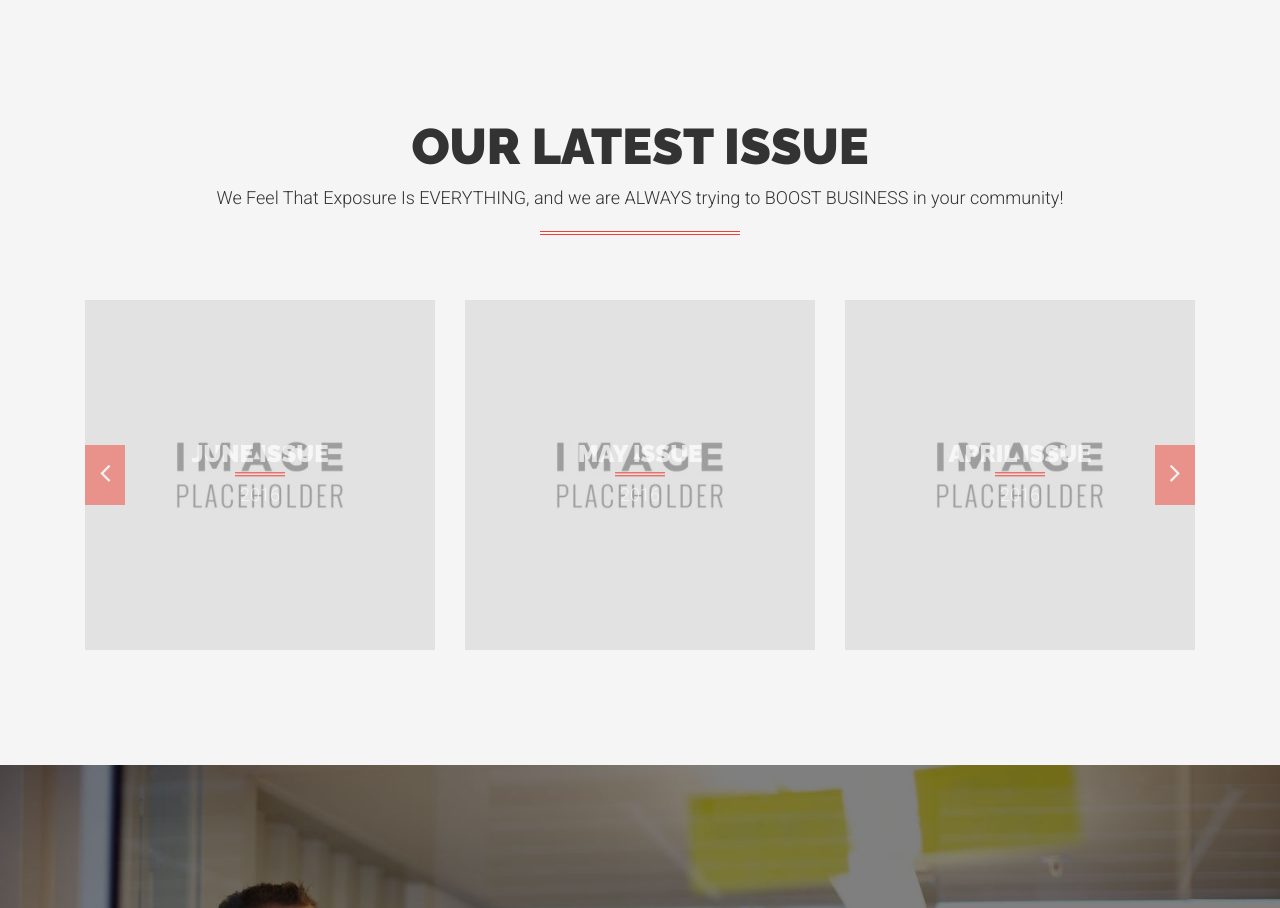
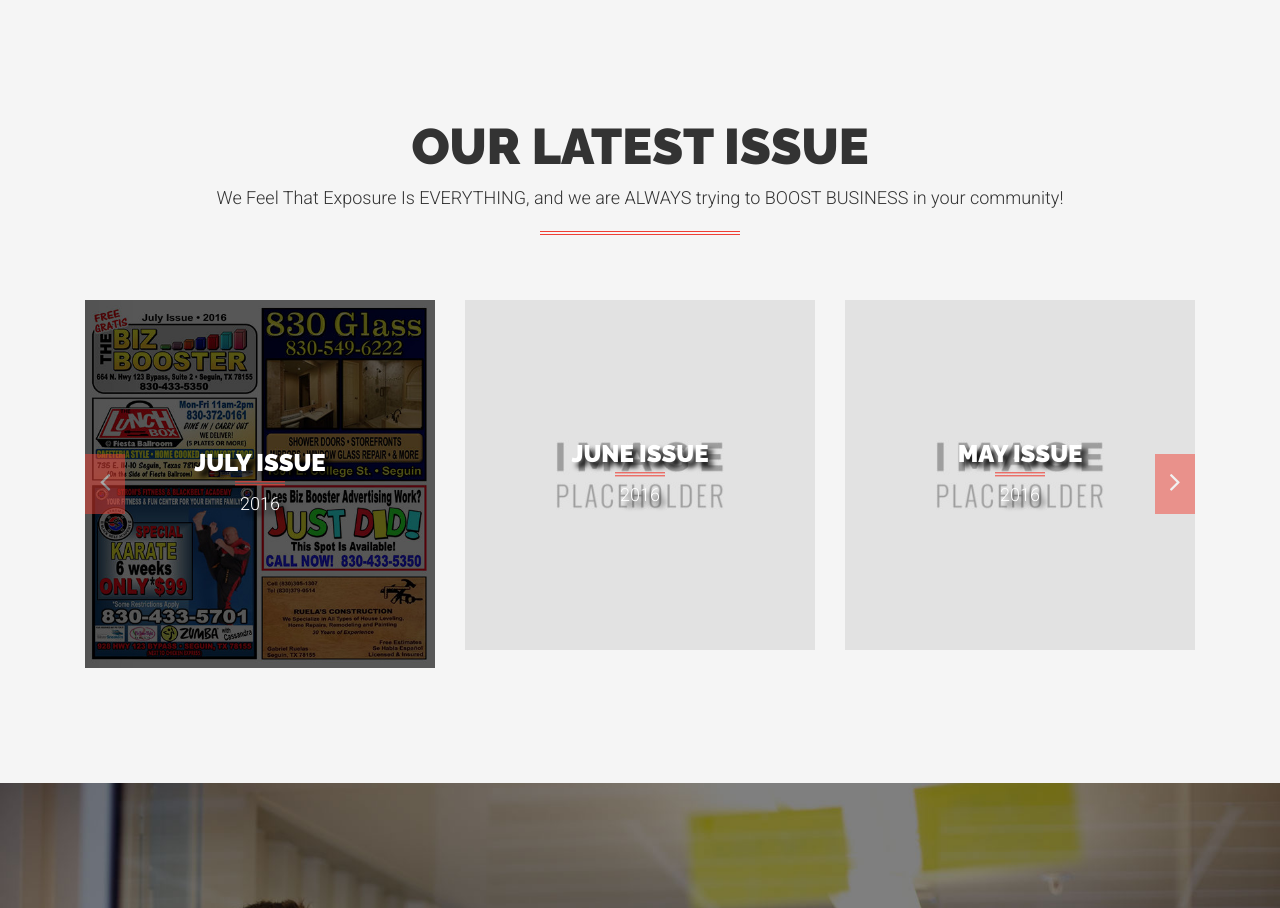
Before and after one commit to kevinthecyborg/bizbooster, a PHP site: page / in a window 1280 px wide. Shown: the part 1370-2278 px from the top of the page. Run offline with PHP 8.4, Linux system fonts and the light colour scheme.

Commit message:
added image for july 2016 issue and connected the mailchimp signup form

```diff
--- a/assets/css/custom/custom.css
+++ b/assets/css/custom/custom.css
@@ -35,3 +35,8 @@
   border: none;
   color: #ef4035;
 }
+
+.about-carousel .item .caption {
+  color: #fff;
+  text-shadow: 5px 5px 5px #000;
+}
--- a/index.html
+++ b/index.html
@@ -160,8 +160,18 @@
 					<div class="col-lg-12">
 						<div class="about-carousel">
 							<div class="item">
+								<a href="https://joom.ag/DHJQ" target="_blank">
+									<img src="assets/img/issues/july2016.jpg" class="img-responsive" alt="">
+									<div class="caption">
+										<h3>July Issue</h3>
+										<hr class="colored">
+										<p>2016</p>
+									</div>
+								</a>
+							</div>
+							<div class="item">
 								<img src="assets/img/people/placeholder.jpg" class="img-responsive" alt="">
-								<div class="caption">
+                <div class="caption">
 									<h3>June Issue</h3>
 									<hr class="colored">
 									<p>2016</p>
@@ -169,7 +179,7 @@
 							</div>
 							<div class="item">
 								<img src="assets/img/people/placeholder.jpg" class="img-responsive" alt="">
-                <div class="caption">
+								<div class="caption">
 									<h3>May Issue</h3>
 									<hr class="colored">
 									<p>2016</p>
@@ -177,16 +187,8 @@
 							</div>
 							<div class="item">
 								<img src="assets/img/people/placeholder.jpg" class="img-responsive" alt="">
-								<div class="caption">
+                <div class="caption">
 									<h3>April Issue</h3>
-									<hr class="colored">
-									<p>2016</p>
-								</div>
-							</div>
-							<div class="item">
-								<img src="assets/img/people/placeholder.jpg" class="img-responsive" alt="">
-                <div class="caption">
-									<h3>March Issue</h3>
 									<hr class="colored">
 									<p>2016</p>
 								</div>
@@ -398,7 +400,7 @@
 						<!-- MailChimp Signup Form -->
 						<div id="mc_embed_signup">
 							<!-- Replace the form action in the line below with your MailChimp embed action! For more informatin on how to do this please visit the Docs! -->
-							<form role="form" action="//startbootstrap.us3.list-manage.com/subscribe/post?u=531af730d8629808bd96cf489&amp;id=afb284632f" method="post" id="mc-embedded-subscribe-form" name="mc-embedded-subscribe-form" target="_blank" novalidate>
+							<form role="form" action="//bizboostermonthly.us13.list-manage.com/subscribe/post?u=9fc52ff53e382a8295320dbc8&amp;id=b6b56008ec" method="post" id="mc-embedded-subscribe-form" name="mc-embedded-subscribe-form" target="_blank" novalidate>
 								<div class="input-group input-group-lg">
 									<input type="email" name="EMAIL" class="form-control" id="mce-EMAIL" placeholder="Email address...">
 									<span class="input-group-btn">
@@ -475,7 +477,7 @@
 		    </div>
 		  </div>
 		</section>
-		<a href="#pricing" class="btn btn-block btn-full-width page-scroll">Sign Up Now!</a>
+		<!--<a href="#pricing" class="btn btn-block btn-full-width page-scroll">Sign Up Now!</a>-->
 		<footer class="footer">
 			<div class="container text-center">
 				<div class="row">
```
Also changed, not shown: assets/img/issues/july2016.jpg (added).
